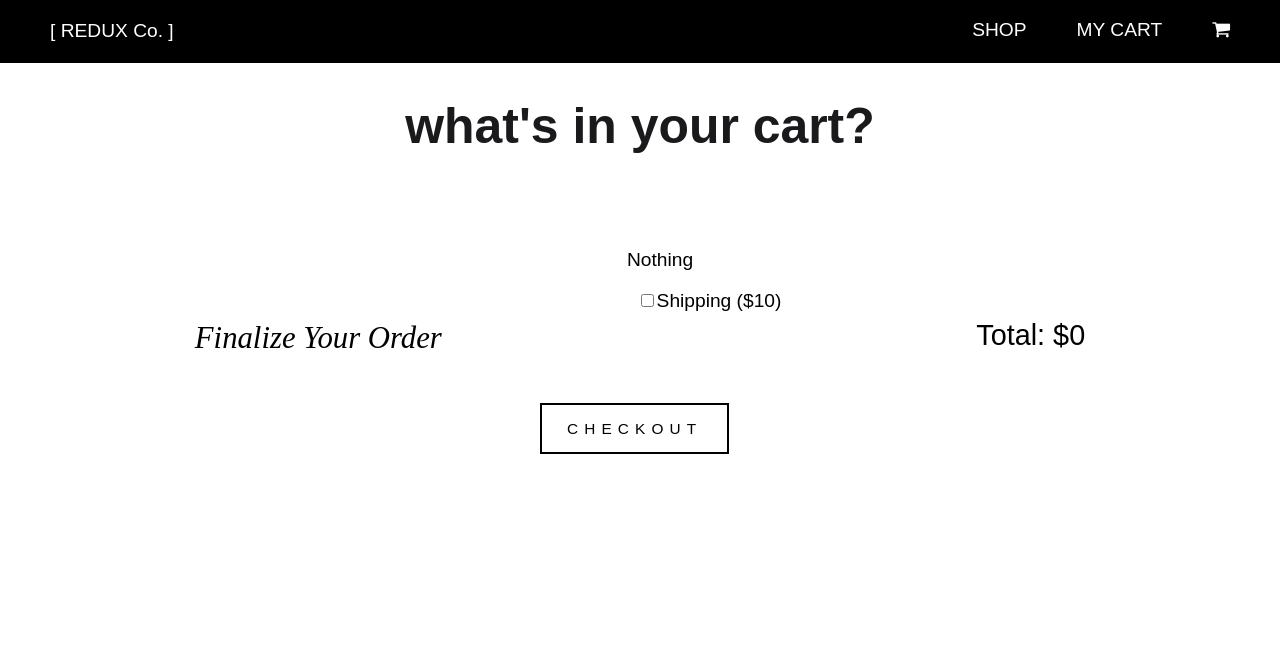
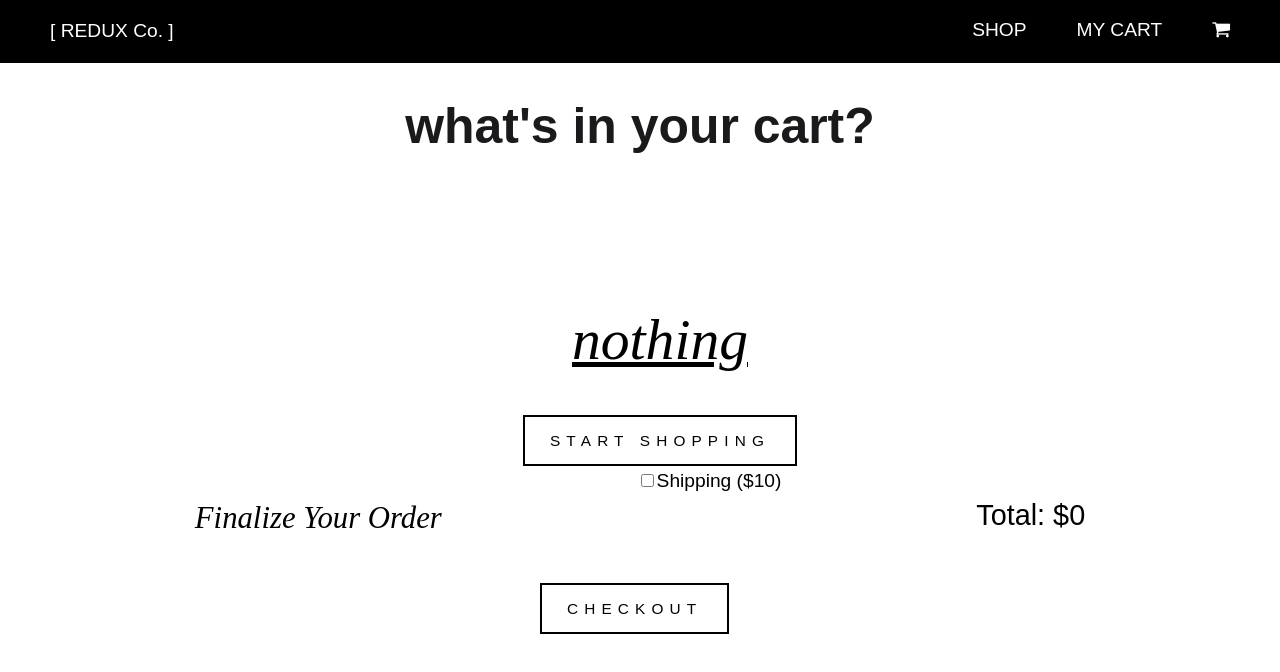
Before and after one commit to jenna-m/redux-co, a React (Create React App) app: page /cart in a window 1280 px wide. Shown: the top 672 px of the page. Built offline with nearby package versions, Linux system fonts and the light colour scheme.

Commit message:
Update Cart.js
Reconfigure empty cart messaging

```diff
--- a/src/components/Cart.js
+++ b/src/components/Cart.js
@@ -77,7 +77,9 @@ class Cart extends React.Component {
         ):
         // If there are no items in cart, display the following message
         (
-            <div class="shopping-message">Nothing</div>
+            <div class="shopping-message">
+                <p>Nothing</p>
+                <a class="button" href="/">Start shopping</a></div>
         )
 
         return (
```
